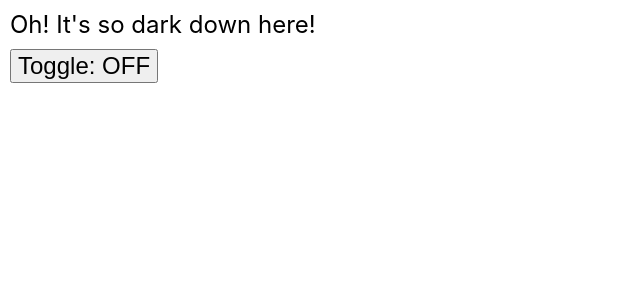
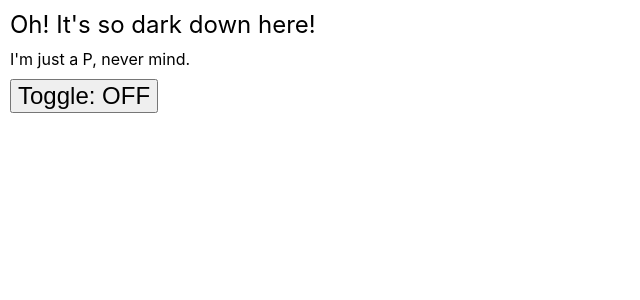
Before and after one commit to Sadlark1993/Curso_React_e_Nextjs, a React (Create React App) app in the folder 03hooks/: page / in a window 1280 px wide. Shown: the top 300 px of the page, without its empty margins (0-640 px from the left). Built offline with nearby package versions, Linux system fonts and the light colour scheme.

Commit message:
Lesson: Compound Patterns - 2

```diff
--- a/03hooks/src/App.jsx
+++ b/03hooks/src/App.jsx
@@ -1,4 +1,5 @@
 //Compound Pattern
+//to insert a JSX element as a child of a compound component:
 
 import { Children, cloneElement, useState } from 'react';
 import PropTypes from 'prop-types';
@@ -15,6 +16,7 @@ const TurnOnOff = ({ children }) => {
   const [itsOn, setItsOn] = useState(false);
   const onToggle = () => setItsOn((i) => !i);
   return Children.map(children, (child) => {
+    if (typeof child.type === 'string') return child; //that*
     const newChild = cloneElement(child, { s, itsOn, onToggle });
     return newChild;
   });
@@ -47,9 +49,11 @@ ToggleButton.propTypes = {
 
 export const App = () => {
   return (
+    //to insert a JSX element here, you'll need to do that*
     <TurnOnOff>
       <TurnedOn>This thing shows that it&apos;s turned on</TurnedOn>
       <TurnedOff>Oh! It&apos;s so dark down here!</TurnedOff>
+      <p style={{ margin: '10px' }}>I&apos;m just a P, never mind.</p>
       <ToggleButton />
     </TurnOnOff>
   );
```
